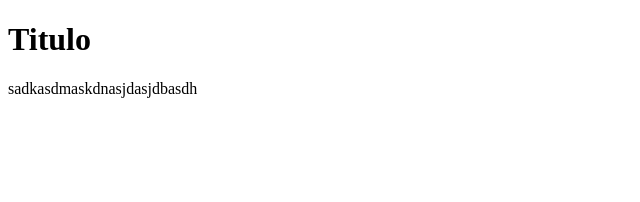
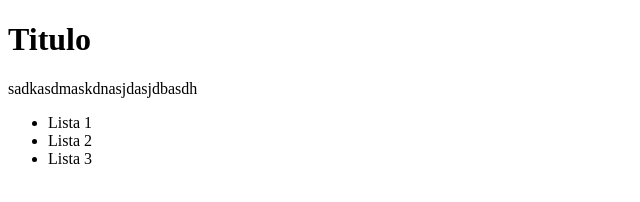
Before and after one commit to TomasDnlAranda/clase-16-31b, a plain HTML site: page index.html in a window 1280 px wide. Shown: the whole page, without its empty margins (0-640 px from the left). Drawn offline with Linux system fonts and the light colour scheme.

Commit message:
4. add ul

```diff
--- a/index.html
+++ b/index.html
@@ -8,5 +8,10 @@
 	<body>
 		<h1>Titulo</h1>
 		<p>sadkasdmaskdnasjdasjdbasdh</p>
+		<ul>
+			<li>Lista 1</li>
+			<li>Lista 2</li>
+			<li>Lista 3</li>
+		</ul>
 	</body>
 </html>
```
